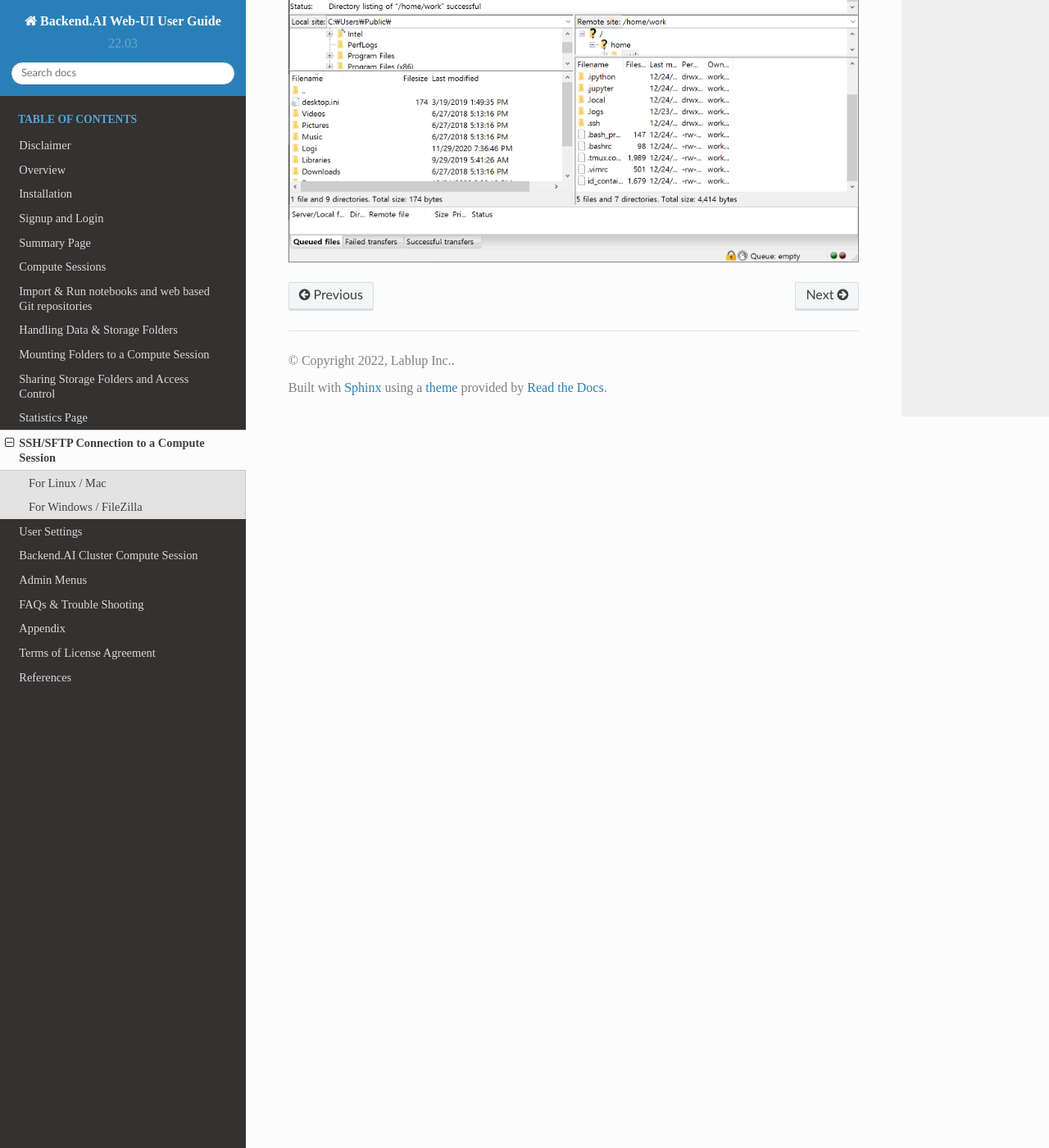
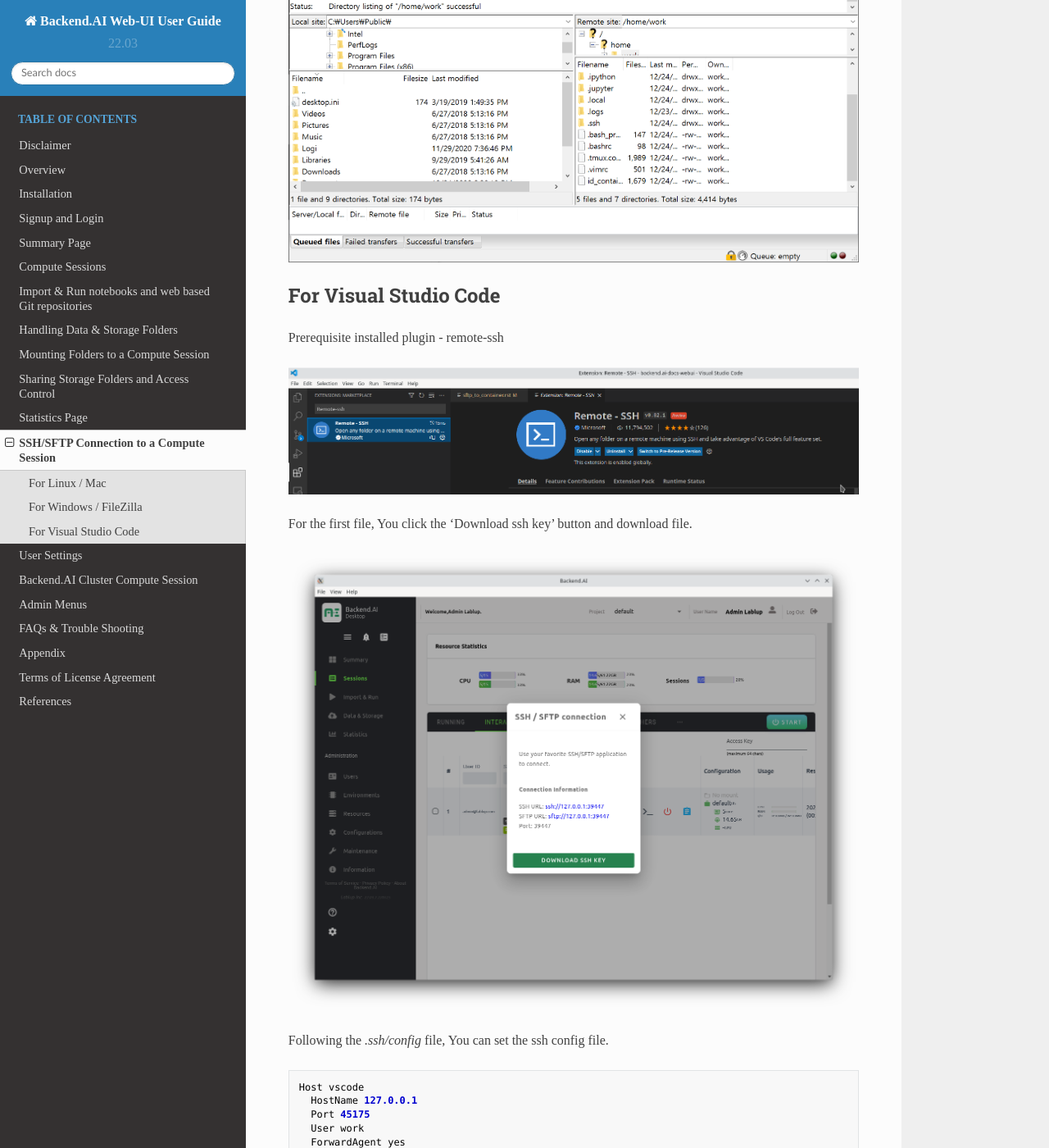
Before and after one commit to lablup/backend.ai-docs-webui, a Sphinx documentation site: the page built from docs/sftp_to_container/sftp_to_container.rst, in a window 1280 px wide and 1400 px high, scrolled down 4398 px. Shown: the whole window at 82% size. Built offline with Sphinx 7.4.7 and the Read the Docs theme 2.0.0, drawn with Linux system fonts in a browser that asks for light colours; some web fonts are replaced; some of the changed text lies outside the part shown.

Commit message:
docs: Briefly write the vscode remote ssh connection draft
docs: Briefly write the vscode remote ssh connection draft

```diff
--- a/docs/sftp_to_container/sftp_to_container.rst
+++ b/docs/sftp_to_container/sftp_to_container.rst
@@ -127,3 +127,50 @@
 
 .. image:: filezilla_connection_established.png
    :alt: Filezilla connection established
+
+For Visual Studio Code
+--------------------------------------------------------------
+
+Prerequisite installed plugin - remote-ssh
+
+.. image:: vscode_install_remote_ssh.png
+   :alt: Install remote ssh plugin on Visual Studio Code
+
+
+
+For the first file, You click the 'Download ssh key' button and download file.
+
+.. image:: download_ssh_key.png
+   :alt: Download SSH Key
+
+
+
+Following the `.ssh/config` file, You can set the ssh config file.
+
+.. code-block::
+
+   Host vscode
+     HostName 127.0.0.1
+     Port 45175
+     User work
+     ForwardAgent yes
+     StrictHostKeyChecking no
+     IdentityFile ~/keyfile/id_container
+
+
+select `View` menu and `Command palett` submenu.
+
+  .. image:: vscode_view_commandpalett.png
+   :alt: View > command palett
+
+Connect ssh
+
+  .. image:: vscode_remote_ssh_connect.png
+   :alt: SSH connect
+
+show `.ssh/config` file's Host lists. you select to connect Host.
+
+  .. image:: vscode_remote_ssh_select_host.png
+   :alt: Select remote ssh select Host
+
+You can access remote Vscode using SSH connection.
```
Also changed, not shown: docs/sftp_to_container/download_ssh_key.png (added), docs/sftp_to_container/vscode_install_remote_ssh.png (added), docs/sftp_to_container/vscode_remote_ssh_connect.png (added), docs/sftp_to_container/vscode_remote_ssh_select_host.png (added), docs/sftp_to_container/vscode_view_commandpalett.png (added).
